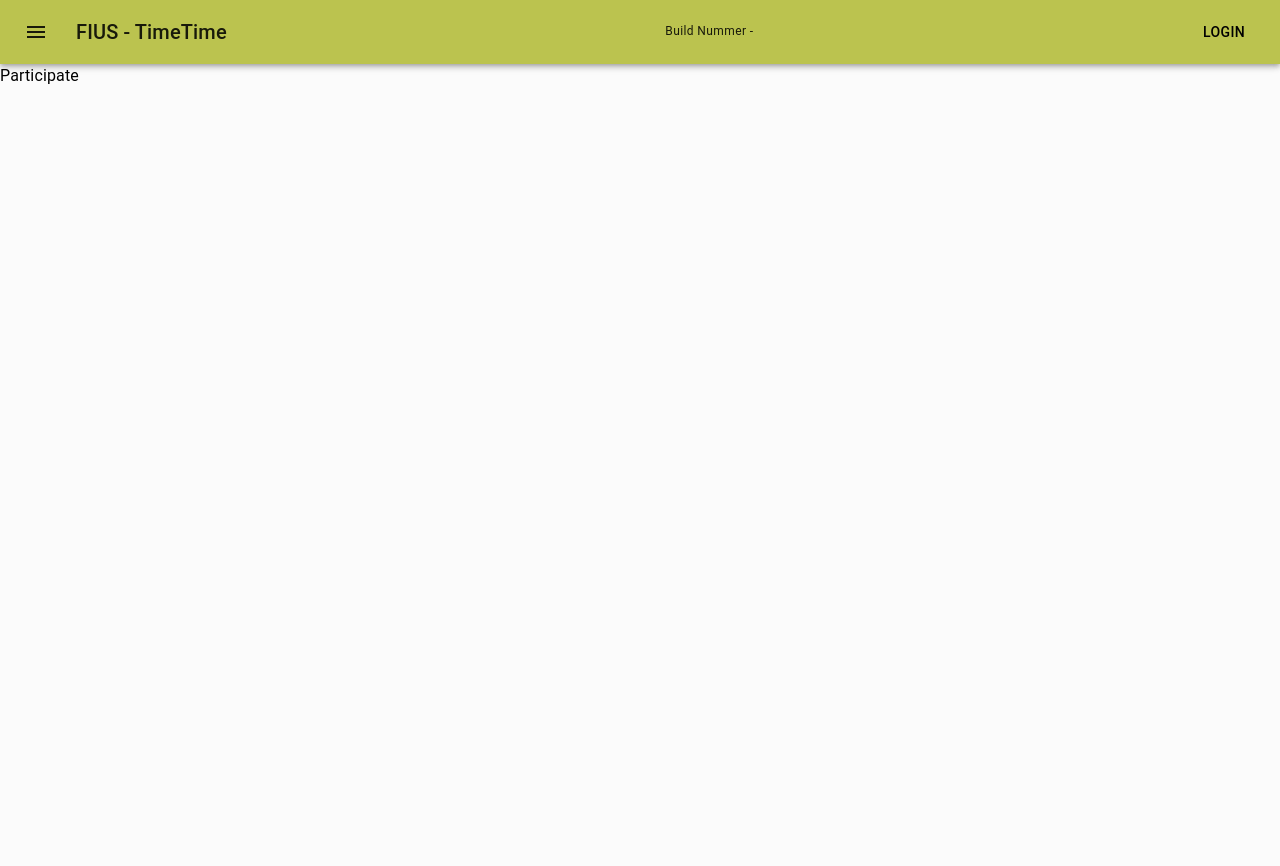
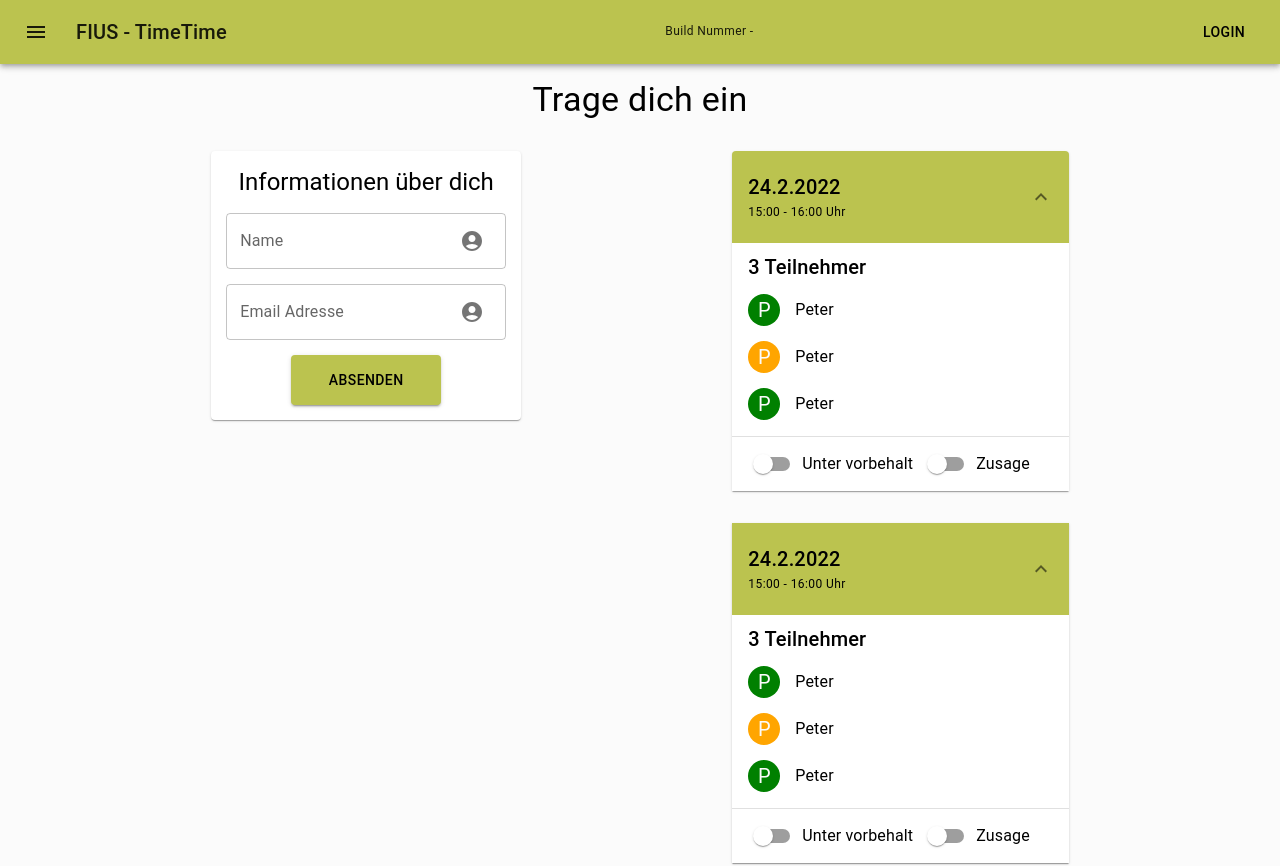
Before and after one commit to TheMrPhantom/timetime, a React (Create React App) app in the folder frontend/: page /poll in a window 1280 px wide. Shown: the top 866 px of the page. Before the commit the page ends 800 px from the top, so only its background shows below. Built offline with nearby package versions, Linux system fonts and the light colour scheme.

Commit message:
poll page

```diff
--- a/frontend/src/Components/Mainpage/Mainpage.tsx
+++ b/frontend/src/Components/Mainpage/Mainpage.tsx
@@ -1,7 +1,7 @@
 import React from 'react'
 import Header from '../Header/Header'
 import CreateEvent from "../Event/CreateEvent"
-import { BrowserRouter as Router, Route, Link, Routes } from 'react-router-dom';
+import { Route, Routes } from 'react-router-dom';
 import Participate from '../Participation/Participate';
 type Props = {}
 
--- a/frontend/src/Components/Participation/Participate.tsx
+++ b/frontend/src/Components/Participation/Participate.tsx
@@ -1,10 +1,58 @@
 import React from 'react'
-
+import ParticipationSlotCard from './ParticipationSlotCard'
+import styles from './participate.module.scss'
+import { Button, InputAdornment, Paper, TextField, Typography } from '@mui/material'
+import pstyles from './participate.module.scss'
+import AccountCircleIcon from '@mui/icons-material/AccountCircle';
 type Props = {}
 
 const Participate = (props: Props) => {
     return (
-        <div>Participate</div>
+        <div className={styles.participatePageContainer}>
+            <Typography variant='h4'>Trage dich ein</Typography>
+            <div className={styles.participatePageSubContainer}>
+                <Paper className={styles.personInfos}>
+                    <Typography variant='h5'>
+                        Informationen über dich
+                    </Typography>
+                    <TextField
+                        id="event-name"
+                        label="Name"
+                        variant="outlined"
+                        className={pstyles.textFields}
+                        InputProps={{
+                            endAdornment: (
+                                <InputAdornment position="start">
+                                    <AccountCircleIcon />
+                                </InputAdornment>
+                            ),
+                        }}
+                    />
+                    <TextField
+                        id="event-name"
+                        label="Email Adresse"
+                        variant="outlined"
+                        className={pstyles.textFields}
+                        InputProps={{
+                            endAdornment: (
+                                <InputAdornment position="start">
+                                    <AccountCircleIcon />
+                                </InputAdornment>
+                            ),
+                        }}
+                    />
+                    <Button variant='contained' className={pstyles.sendButton}>Absenden</Button>
+                </Paper>
+                <div className={styles.accordionContainer}>
+                    <ParticipationSlotCard />
+                    <ParticipationSlotCard />
+                    <ParticipationSlotCard />
+                    <ParticipationSlotCard />
+                </div>
+            </div>
+
+
+        </div>
     )
 }
 
--- /dev/null
+++ b/frontend/src/Components/Participation/ParticipationSlotCard.tsx
@@ -0,0 +1,65 @@
+import React from 'react'
+import Accordion from '@mui/material/Accordion';
+import AccordionSummary from '@mui/material/AccordionSummary';
+import AccordionDetails from '@mui/material/AccordionDetails';
+import Typography from '@mui/material/Typography';
+import ExpandMoreIcon from '@mui/icons-material/ExpandMore';
+import { dateToString } from '../Common/StaticFunctions';
+import styles from '../Event/event.module.scss'
+import pstyles from './participate.module.scss'
+import { AccordionActions, Avatar, Divider, FormControlLabel, Switch } from '@mui/material';
+import Spacer from '../Common/Spacer';
+type Props = {}
+
+const ParticipationSlotCard = (props: Props) => {
+    return (
+        <Accordion className={styles.accordion + " " + pstyles.accordion} defaultExpanded={true}>
+            <AccordionSummary
+                expandIcon={<ExpandMoreIcon />}
+            >
+                <div className={pstyles.outterHeadlineContainer}>
+                    <div className={pstyles.headlineContainer}>
+                        <Typography variant='h6'>{dateToString(new Date())}</Typography>
+                        <Typography variant='caption'>15:00 - 16:00 Uhr</Typography>
+                    </div>
+
+                </div>
+            </AccordionSummary>
+            <AccordionDetails>
+                <Typography variant='h6'>
+                    3 Teilnehmer
+                </Typography>
+                <Spacer vertical={10} />
+                <div className={pstyles.nameContainer}>
+                    <div className={pstyles.participantBadge}>
+                        <Avatar sx={{ width: 32, height: 32 }} style={{ backgroundColor: "green" }}>P</Avatar>
+                        <Typography variant='body1'>
+                            Peter
+                        </Typography>
+                    </div>
+                    <div className={pstyles.participantBadge} >
+                        <Avatar sx={{ width: 32, height: 32 }} style={{ backgroundColor: "orange" }}>P</Avatar>
+                        <Typography variant='body1'>
+                            Peter
+                        </Typography>
+                    </div>
+                    <div className={pstyles.participantBadge}>
+                        <Avatar sx={{ width: 32, height: 32 }} style={{ backgroundColor: "green" }}>P</Avatar>
+                        <Typography variant='body1'>
+                            Peter
+                        </Typography>
+                    </div>
+                </div>
+            </AccordionDetails>
+            <Divider />
+            <AccordionActions>
+                <div className={pstyles.accordionActions}>
+                    <FormControlLabel label={"Unter vorbehalt"} control={<Switch />} />
+                    <FormControlLabel label={"Zusage"} control={<Switch />} />
+                </div>
+            </AccordionActions>
+        </Accordion>
+    )
+}
+
+export default ParticipationSlotCard
--- /dev/null
+++ b/frontend/src/Components/Participation/participate.module.scss
@@ -0,0 +1,75 @@
+@import "../Common/variables.module.scss";
+
+.participatePageContainer {
+    display: flex;
+    gap: $flex-gap;
+    padding: $padding;
+    flex-direction: column;
+    flex-wrap: wrap;
+    align-items: center;
+}
+
+.accordionContainer {
+    display: flex;
+    padding: $padding;
+    flex-direction: column;
+    flex-wrap: wrap;
+}
+
+.participantBadge {
+    display: flex;
+    flex-direction: row;
+    align-items: center;
+    flex-wrap: wrap;
+    gap: $flex-gap;
+}
+
+.nameContainer {
+    display: flex;
+    gap: $flex-gap;
+    flex-direction: column;
+    flex-wrap: wrap;
+}
+
+.headlineContainer {
+    display: flex;
+    flex-direction: column;
+    flex-wrap: wrap;
+}
+
+.outterHeadlineContainer {
+    display: flex;
+    flex-direction: row;
+    flex-wrap: wrap;
+    align-items: center;
+    gap: $flex-gap;
+}
+
+.participatePageSubContainer {
+    display: flex;
+    width: 100%;
+    flex-direction: row;
+    justify-content: space-evenly;
+    flex-wrap: wrap;
+}
+
+.personInfos {
+    margin: $padding;
+    padding: $padding;
+    gap: $flex-gap;
+    height: fit-content;
+    display: flex;
+    flex-direction: column;
+    flex-wrap: wrap;
+    align-items: center;
+}
+
+.sendButton {
+    width: 150px;
+    height: 50px;
+}
+
+.accordionActions {
+    padding-left: $padding;
+    padding-right: $padding;
+}
```
